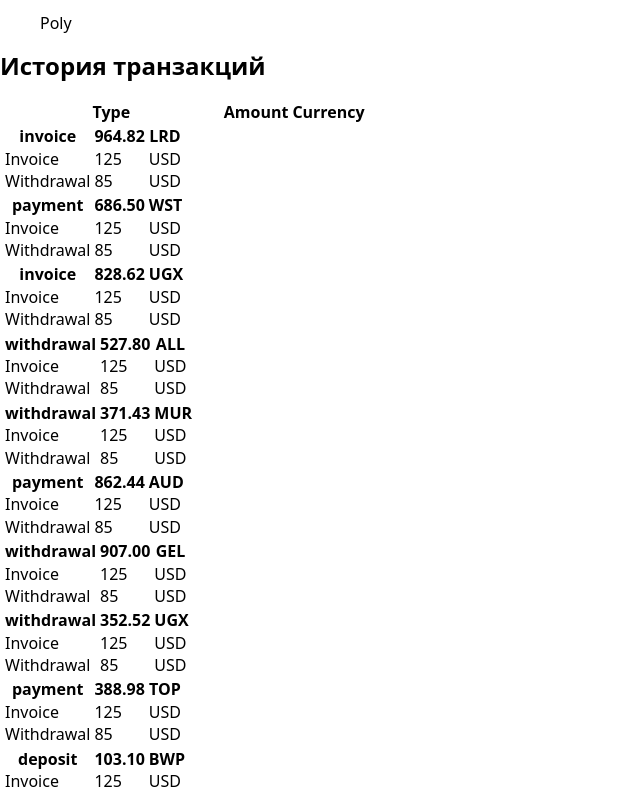
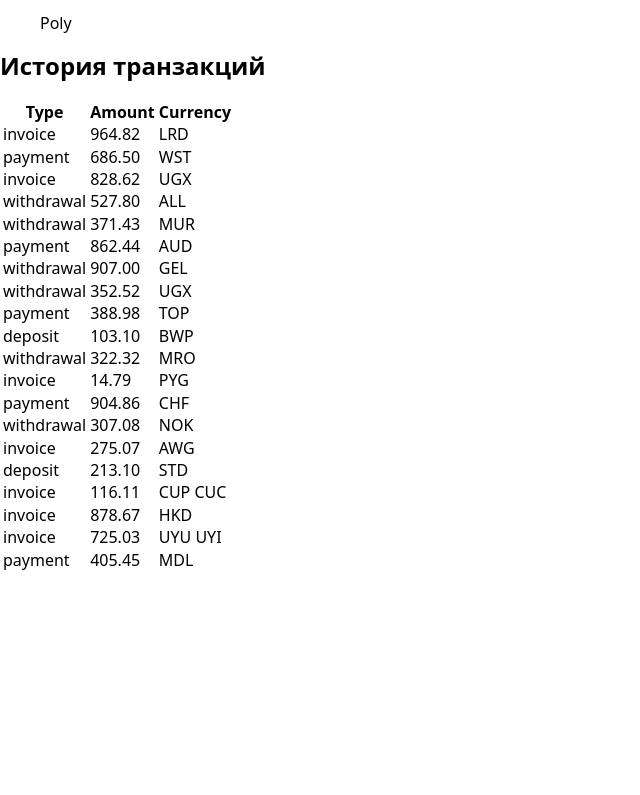
Before and after one commit to TOR968/goit-react-hw-01-components, a React (Create React App) app in the folder my-app/: page / in a window 1280 px wide. Shown: the part 1220-2015 px from the top of the page, without its empty margins (0-640 px from the left). After the commit the page ends 1792 px from the top, so only its background shows below. Built offline with nearby package versions, Linux system fonts and the light colour scheme.

Commit message:
Update transaction.js

```diff
--- a/my-app/src/components/transaction-history/transaction.js
+++ b/my-app/src/components/transaction-history/transaction.js
@@ -3,28 +3,11 @@ import PropTypes from 'prop-types';
 
 function Transaction({type, amount, currency}) {
     return (
-<table className="transaction-history">
-  <thead>
     <tr>
-        <th>{type}</th>
-        <th>{amount}</th>
-        <th>{currency}</th>
+      <td>{type}</td>
+      <td>{amount}</td>
+      <td>{currency}</td>
     </tr>
-  </thead>
-
-  <tbody>
-    <tr>
-      <td>Invoice</td>
-      <td>125</td>
-      <td>USD</td>
-    </tr>
-    <tr>
-      <td>Withdrawal</td>
-      <td>85</td>
-      <td>USD</td>
-    </tr>
-  </tbody>
-</table>
     )
 }
 
```
